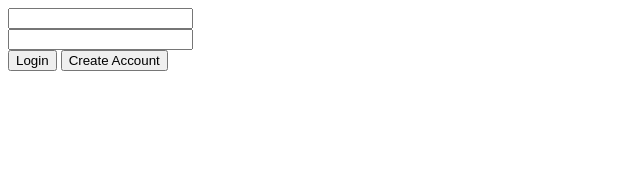
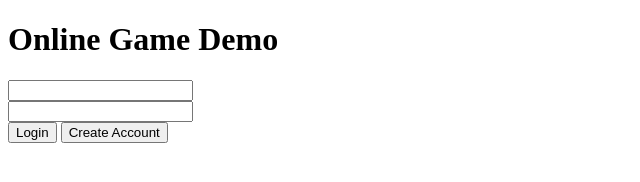
Before and after one commit to D3pthPerception/chatroom57, a plain HTML site: page index.html in a window 1280 px wide. Shown: the whole page, without its empty margins (0-640 px from the left). Drawn offline with Linux system fonts and the light colour scheme; no server answers.

Commit message:
Update index.html

```diff
--- a/index.html
+++ b/index.html
@@ -5,7 +5,7 @@
     <title>Title</title>
 </head>
 <body>
-
+    <h1>Online Game Demo</h1>
     <input id="username">
     <br>
     <input id="password" type="password">
```
